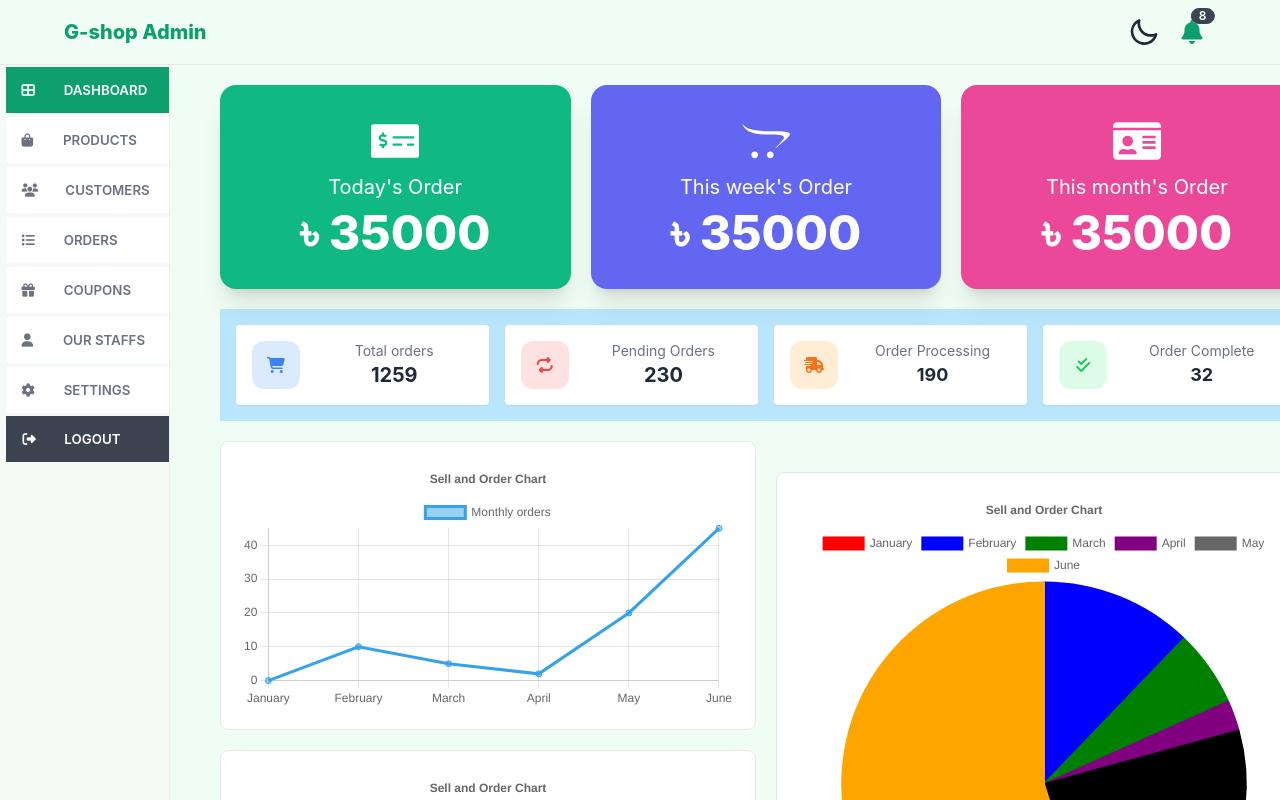
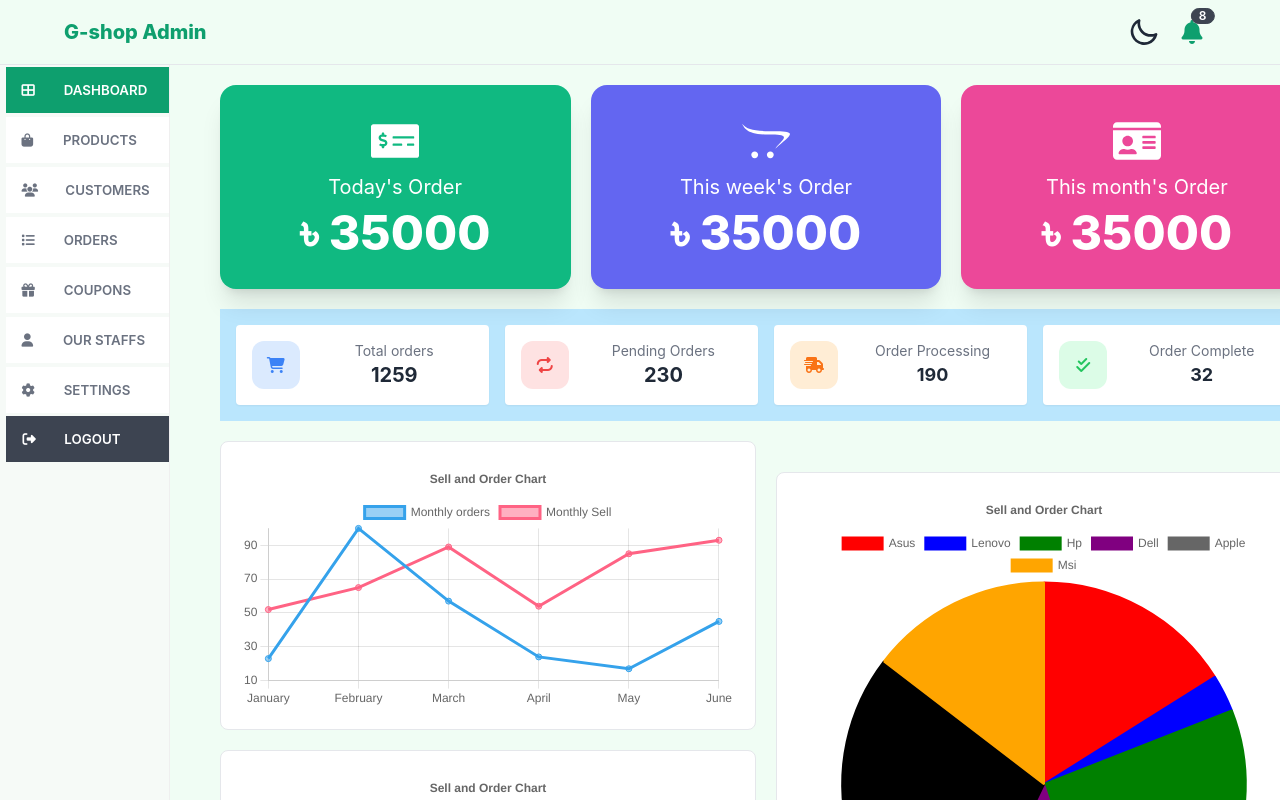
Before and after one commit to JaznanOfficial/galibs-eshop-admin, a React (Create React App) app: page / in a window 1280 px wide. Shown: the top 800 px of the page. Built offline with nearby package versions, Linux system fonts and the light colour scheme.

Commit message:
chart complete

```diff
--- a/src/Components/DashboardPage/LeftChart.js
+++ b/src/Components/DashboardPage/LeftChart.js
@@ -12,7 +12,7 @@ import {
     Legend,
 } from "chart.js";
 
-ChartJS.register(CategoryScale, LinearScale, PointElement, LineElement, Title, Tooltip,Legend);
+ChartJS.register(CategoryScale, LinearScale, PointElement, LineElement, Title, Tooltip, Legend);
 
 const LeftChart = () => {
     const options = {
@@ -28,28 +28,31 @@ const LeftChart = () => {
         },
     };
 
-    const labels = ["January", "February", "March", "April", "May", "June"];
-
+    const labels_1 = ["January", "February", "March", "April", "May", "June"];
 
 
     const data = {
-        labels,
+        labels: labels_1,
         datasets: [
+            {
+                label: "Monthly orders",
+                data: [23, 100, 57, 24, 17, 45],
+                borderColor: "rgb(53, 162, 235)",
+                backgroundColor: "rgba(53, 162, 235, 0.5)",
+            },
 
             {
-                label: "Monthly orders",
-                data: [0, 10, 5, 2, 20, 45],
-                borderColor: "rgb(53, 162, 235)",
-                backgroundColor: "rgba(53, 162, 235, 0.5)",
-
-
+                label: "Monthly Sell",
+                data: [52, 65, 89, 54, 85, 93],
+                borderColor: "rgb(255, 99, 132)",
+                backgroundColor: "rgba(255, 99, 132, 0.5)",
             },
         ],
     };
 
     return (
         <div className="md:w-full w-full bg-white border border-solid rounded-lg p-5 ">
-            <Line options={options} data={data}  />
+            <Line options={options} data={data} />
         </div>
     );
 };
--- a/src/Components/DashboardPage/RightChart.js
+++ b/src/Components/DashboardPage/RightChart.js
@@ -19,16 +19,16 @@ const RightChart = () => {
         },
     };
 
-    const labels = ["January", "February", "March", "April", "May", "June"];
+    const labels = ["Asus", "Lenovo", "Hp", "Dell", "Apple", "Msi"];
 
     const data = {
         labels,
         datasets: [
             {
                 label: "Monthly orders",
-                data: [0, 10, 5, 2, 20, 45],
+                data: [54, 10, 87,41,95,49,],
                 borderColor: ["red", "blue", "green", "purple", "ske", "orange"],
-                backgroundColor: ["red", "blue", "green", "purple", "ske", "orange"],
+                backgroundColor: ["red", "blue", "green", "purple", "ske", "orange",],
             },
         ],
     };
```
